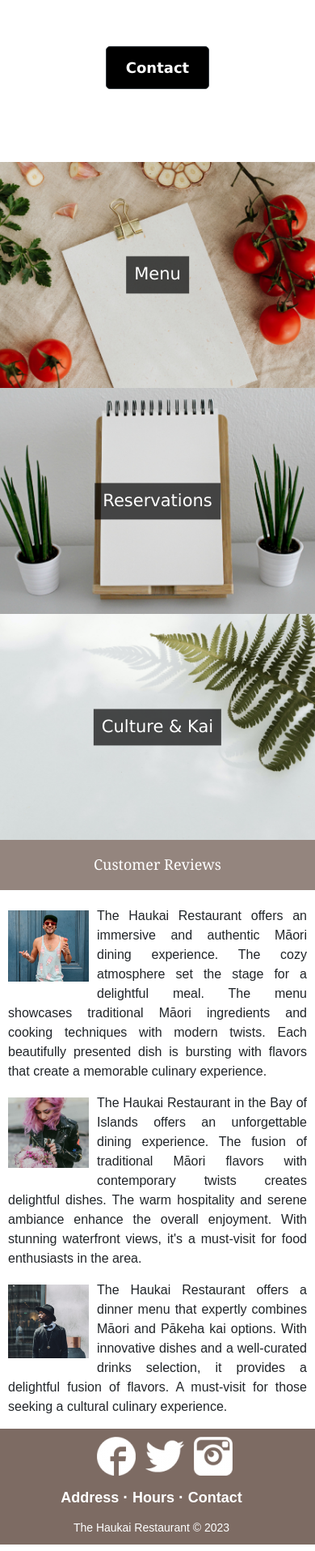
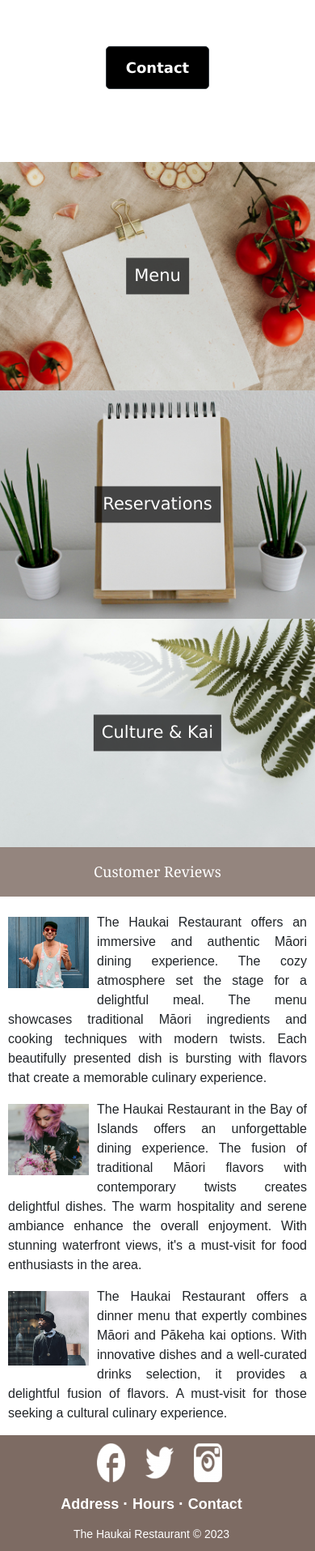
Before and after one commit to AdelTljrd/haukai.github.io, a PHP site: page /index.html in a window 390 px wide; the page is wider, and only the part inside the window is pictured. Shown: the part 884-2799 px from the top of that part at 81% size. Run offline with PHP 8.4, Linux system fonts and the light colour scheme.

Commit message:
Trying to get image sizing correct in mobile version

```diff
--- a/css/styles.css
+++ b/css/styles.css
@@ -106,7 +106,7 @@ p {
 }
 .image-container img {
   display: block;
-  width: 99%;
+  width: 100%;
   height: auto;
   z-index: 0;
 }
@@ -436,6 +436,9 @@ h2 a:hover, h3 a:hover {
 .footer-distributed p.footer-links a:hover{text-decoration:underline;}
 /* Media Queries */
 @media (max-width: 600px) {
+  img {
+    width: 100%;
+  }
   p {
     font-size: 15px;
   }
```
